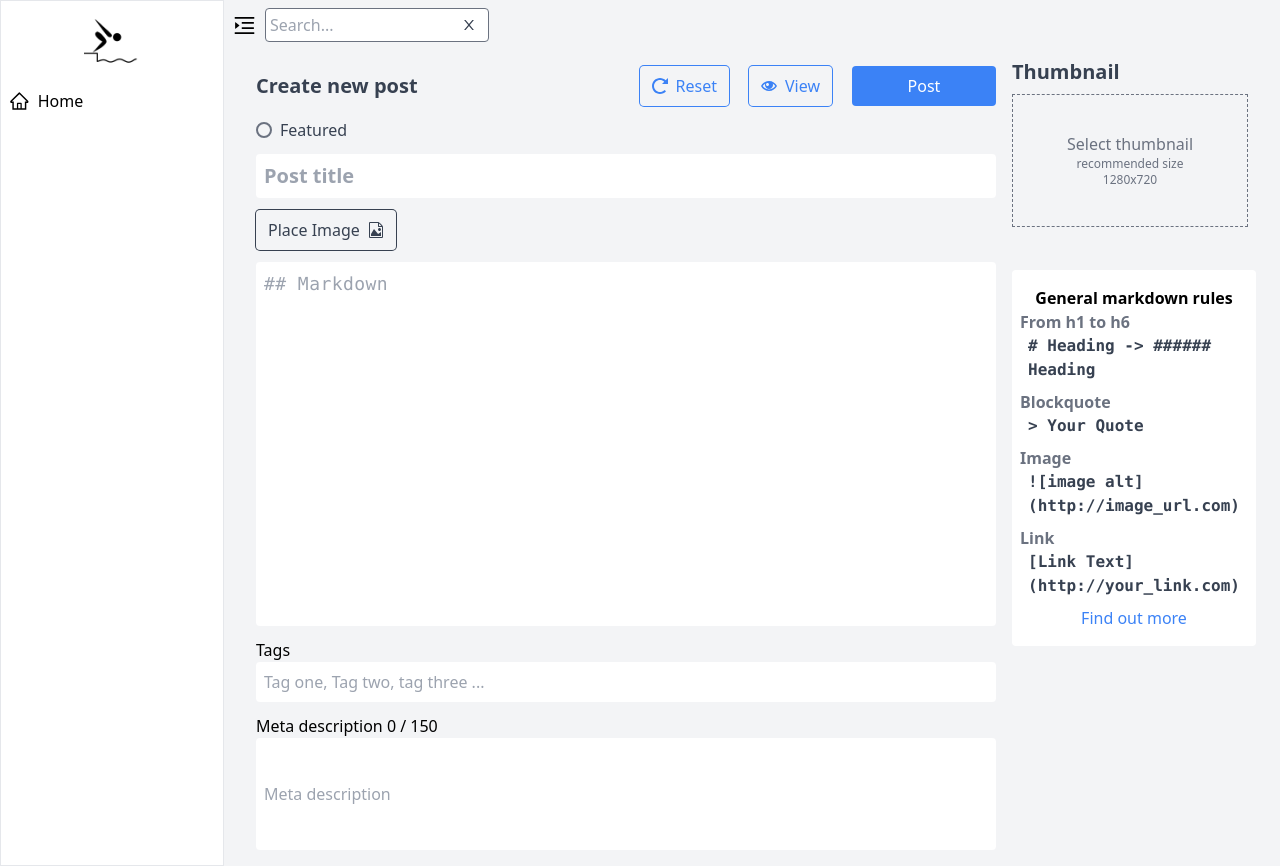
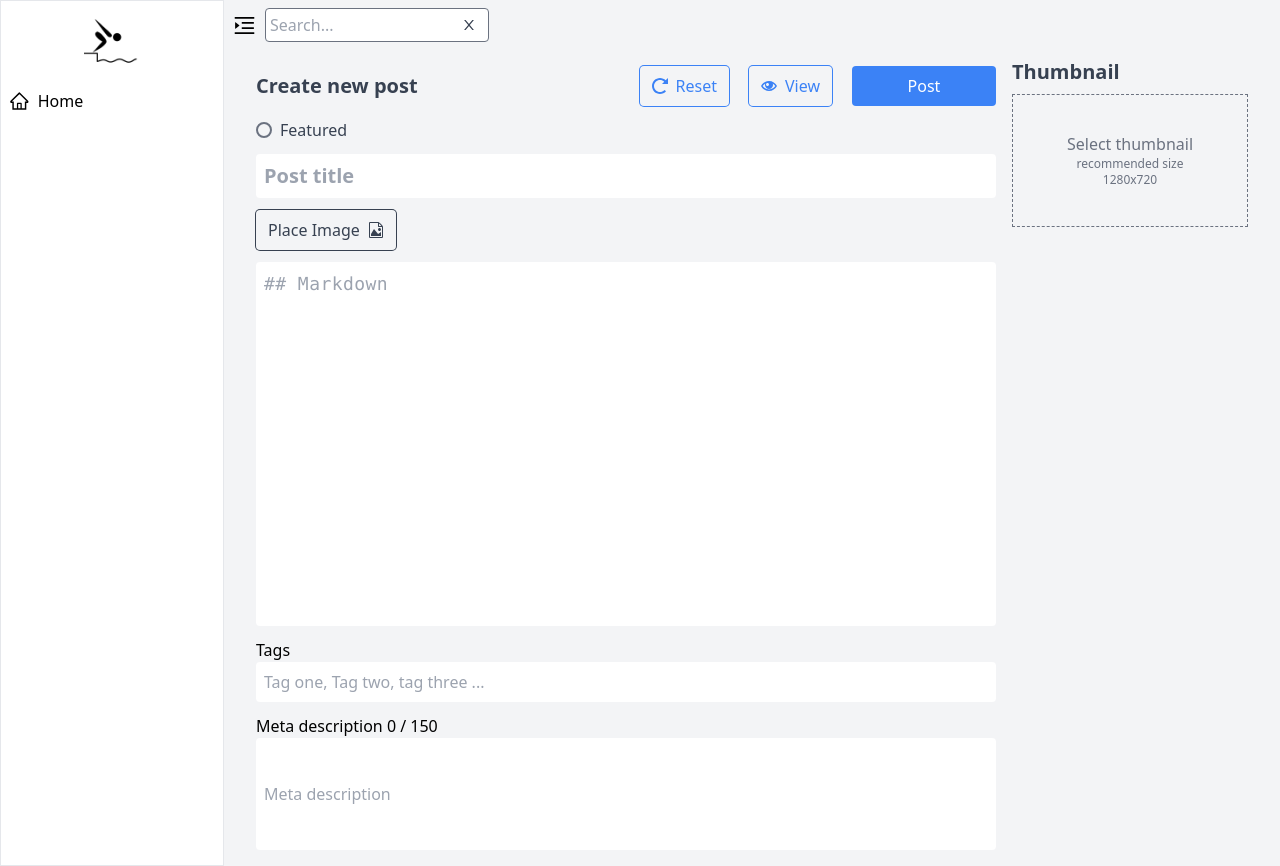
Before and after one commit to Lyonsmasawa/blog-r, a React (Vite) app in the folder admin/: page /create-post in a window 1280 px wide. Built offline with nearby package versions, Linux system fonts and the light colour scheme.

Commit message:
finish post creation layout

```diff
--- a/admin/src/components/CreatePost.jsx
+++ b/admin/src/components/CreatePost.jsx
@@ -1,9 +1,41 @@
-import PostForm from "./PostForm";
+import { useNavigate } from "react-router-dom";
+import { createPost } from "../api/post";
+import { useNotification } from "../context/NoificationProvider";
+import PostForm, { defaultPost } from "./PostForm";
+import { useEffect, useState } from "react";
 
 const CreatePost = () => {
+  const { updateNotification } = useNotification();
+  const [busy, setBusy] = useState(false);
+  const [clear, setClear] = useState(false);
+  const navigate = useNavigate();
+  const [postInfo, setPostInfo] = useState(null);
+
+  const handleSubmit = async (data) => {
+    setBusy(true);
+    const { error, post } = await createPost(data);
+    setBusy(false);
+    if (error) return updateNotification("error", error);
+    setClear(true);
+    navigate(`/update-post/${post.slug}`);
+  };
+
+  useEffect(() => {
+    const result = localStorage.getItem("blogPost");
+    if (!result) return;
+
+    const oldPost = JSON.parse(result);
+    setPostInfo({ ...defaultPost, ...oldPost });
+  }, []);
   return (
     <div>
-      <PostForm />
+      <PostForm
+        onSubmit={handleSubmit}
+        initialPost={postInfo}
+        postBtnTitle="Post"
+        busy={busy}
+        resetAfterSubmit={clear}
+      />
     </div>
   );
 };
--- /dev/null
+++ b/admin/src/components/DeviceView.jsx
@@ -0,0 +1,38 @@
+import React from "react";
+import Markdown from "markdown-to-jsx";
+
+const DeviceView = ({
+  visible,
+  thumbnail,
+  title,
+  tags,
+  meta,
+  content,
+  onClose,
+}) => {
+  if (!visible) return null;
+
+  const handleClick = (e) => {
+    if (e.target.id === "container") onClose();
+  };
+
+  return (
+    <div
+      id="container"
+      onClick={handleClick}
+      className="bg-gray-500 bg-opacity-50  fixed inset-0 backdrop-blur-sm flex justify-center items-center"
+    >
+      <div className="bg-white w-device-width h-device-height rounded overflow-auto">
+        <img src={thumbnail} alt="" className="aspect-video" />
+        <div className="px-2">
+          <h1 className="font-semibold text-gray-700 py-2 text-xl ">{title}</h1>
+          <div className="prose prose-sm ">
+            <Markdown>{content}</Markdown>
+          </div>
+        </div>
+      </div>
+    </div>
+  );
+};
+
+export default DeviceView;
--- /dev/null
+++ b/admin/src/components/MarkDownHint.jsx
@@ -0,0 +1,47 @@
+import React, { useEffect, useRef } from "react";
+
+export const MarkDownHint = () => {
+  const containerRef = useRef();
+
+  const mdRules = [
+    { title: "From h1 to h6", rule: "# Heading -> ###### Heading" },
+    { title: "Blockquote", rule: "> Your Quote" },
+    { title: "Image", rule: "![image alt](http://image_url.com)" },
+    { title: "Link", rule: "[Link Text](http://your_link.com)" },
+  ];
+
+  useEffect(() => {
+    containerRef.current?.classList.remove("-translate-y-5", "opacity-0");
+    containerRef.current?.classList.add("translate-y-0", "opacity-1");
+  }, []);
+
+  return (
+    <div
+      ref={containerRef}
+      className="bg-white rounded px-2 py-4 -translate-y-5 opacity-0 transition duration-300"
+    >
+      <h1 className="font-semibold text-center ">General markdown rules</h1>
+      <ul className="space-y-2">
+        {mdRules?.map(({ title, rule }) => {
+          return (
+            <li key={title}>
+              <p className="font-semibold text-gray-500">{title}</p>
+              <p className="font-semibold text-gray-700 pl-2 font-mono">
+                {rule}
+              </p>
+            </li>
+          );
+        })}
+        <li className="text-center text-blue-500">
+          <a
+            href="https://www.markdownguide.org/basic-syntax/"
+            target="_blank"
+            rel="noreferrer"
+          >
+            Find out more
+          </a>
+        </li>
+      </ul>
+    </div>
+  );
+};
--- a/admin/src/components/NotFound.jsx
+++ b/admin/src/components/NotFound.jsx
@@ -2,7 +2,7 @@ import React from 'react'
 
 const NotFound = () => {
   return (
-    <div>NotFound</div>
+    <h1 className='font-bold text-6xl text-center text-gray-300 mt-10'>NotFound</h1>
   )
 }
 
--- a/admin/src/components/PostForm.jsx
+++ b/admin/src/components/PostForm.jsx
@@ -1,4 +1,4 @@
-import { useState } from "react";
+import { useEffect, useState } from "react";
 import {
   ImSpinner11,
   ImEye,
@@ -7,15 +7,10 @@ import {
 } from "react-icons/im";
 import { uploadImage } from "../api/post";
 import { useNotification } from "../context/NoificationProvider";
+import { MarkDownHint } from "./MarkDownHint";
+import DeviceView from "./DeviceView";
 
-const mdRules = [
-  { title: "From h1 to h6", rule: "# Heading -> ###### Heading" },
-  { title: "Blockquote", rule: "> Your Quote" },
-  { title: "Image", rule: "![image alt](http://image_url.com)" },
-  { title: "Link", rule: "[Link Text](http://your_link.com)" },
-];
-
-const defaultPost = {
+export const defaultPost = {
   title: "",
   thumbnail: "",
   featured: false,
@@ -24,15 +19,32 @@ const defaultPost = {
   content: "",
 };
 
-const PostForm = () => {
+const PostForm = ({
+  onSubmit,
+  initialPost,
+  busy,
+  postBtnTitle,
+  resetAfterSubmit,
+}) => {
   const [postInfo, setPostInfo] = useState({ ...defaultPost });
   const { title, featured, tags, meta, content } = postInfo;
   const [imageUrlToCopy, setImageUrlToCopy] = useState("");
   const [imageUploading, setImageUploading] = useState(false);
-
+  const [displayHint, setDisplayHint] = useState(false);
+  const [showDeviceView, setShowDeviceView] = useState(false);
   const [selectedImageUrl, setSelectedImageUrl] = useState("");
 
   const { updateNotification } = useNotification();
+
+  useEffect(() => {
+    if (initialPost) {
+      setPostInfo({ ...initialPost });
+      setSelectedImageUrl(initialPost?.thumbnail);
+    }
+    return () => {
+      if (resetAfterSubmit) resetForm();
+    };
+  }, [initialPost, resetAfterSubmit]);
 
   const handleChange = ({ target }) => {
     const { value, name, checked } = target;
@@ -42,7 +54,7 @@ const PostForm = () => {
       if (!file.type.includes("image")) {
         return alert("this is not an image!");
       }
-      setPostInfo({ ...postInfo, thumbnail: value });
+      setPostInfo({ ...postInfo, thumbnail: file });
       return setSelectedImageUrl(URL.createObjectURL(file));
     }
     if (name === "featured") {
@@ -55,7 +67,7 @@ const PostForm = () => {
 
     if (name === "tags") {
       const newTags = tags.split(",");
-      if (newTags.length > 4)
+      if (newTags?.length > 4)
         updateNotification("warning", "only first 4 tags will be included!");
     }
 
@@ -82,7 +94,7 @@ const PostForm = () => {
     formData.append("image", file);
     const { error, image } = await uploadImage(formData);
     setImageUploading(false);
-    if (error) return console.log(error);
+    if (error) return updateNotification("error", error);
     setImageUrlToCopy(image);
   };
 
@@ -91,8 +103,45 @@ const PostForm = () => {
     navigator.clipboard.writeText(textToCopy);
   };
 
+  const handleSubmit = (e) => {
+    e.preventDefault();
+    const { title, featured, tags, meta, content } = postInfo;
+
+    if (!title.trim()) updateNotification("error", "Title is missing!");
+    if (!content.trim()) updateNotification("error", "Content is missing!");
+    if (!tags.trim()) updateNotification("error", "Tags are missing!");
+    if (!meta.trim())
+      updateNotification("error", "Meta description is missing!");
+
+    const slug = title
+      .toLowerCase()
+      .replace(/[^a-zA-Z]/g, " ") //replace any special character
+      .split(" ")
+      .filter((item) => item.trim())
+      .join("-");
+
+    const newTags = tags
+      .split(",")
+      .map((item) => item.trim())
+      .splice(0, 4);
+
+    const formData = new FormData();
+    const finalPost = { ...postInfo, tags: JSON.stringify(newTags), slug };
+    for (let key in finalPost) {
+      formData.append(key, finalPost[key]);
+    }
+
+    onSubmit(formData);
+  };
+
+  const resetForm = () => {
+    setPostInfo({ ...defaultPost });
+    localStorage.removeItem("blogPost");
+  };
+
   return (
-    <form className="p-2 flex">
+    <>
+      <form className="p-2 flex" onSubmit={handleSubmit}>
         <div className="w-9/12 h-screen space-y-3 p-2 flex flex-col">
           <div className="flex justify-between items-center">
             <h1 className="text-xl font-semibold text-gray-700">
@@ -101,6 +150,7 @@ const PostForm = () => {
 
             <div className="flex items-center space-x-5">
               <button
+                onClick={resetForm}
                 type="button"
                 className="flex items-center space-x-2 px-3 ring-1 text-blue-500 hover:text-white hover:bg-blue-500 transition ring-blue-500 rounded h-10 "
               >
@@ -109,22 +159,25 @@ const PostForm = () => {
               </button>
               <button
                 type="button"
+                onClick={() => setShowDeviceView(true)}
                 className="flex items-center space-x-2 px-3 ring-1 text-blue-500 hover:text-white hover:bg-blue-500 transition ring-blue-500 rounded h-10 "
               >
                 <ImEye />
                 <span>View</span>
               </button>
-            <button
-              type="button"
-              className="px-5 hover:ring-1 bg-blue-500 text-white hover:text-blue-500 hover:bg-transparent transition hover:ring-blue-500 rounded h-10 w-36"
-            >
-              Post
+              <button className="px-5 hover:ring-1 bg-blue-500 text-white hover:text-blue-500 hover:bg-transparent transition hover:ring-blue-500 rounded h-10 w-36">
+                {!busy ? (
+                  postBtnTitle
+                ) : (
+                  <ImSpinner11 className="animate-spin mx-auto text-xl" />
+                )}
               </button>
             </div>
           </div>
           <div className="flex">
             <input
               id="featured"
+              value={featured}
               name="featured"
               onChange={handleChange}
               type="checkbox"
@@ -147,6 +200,7 @@ const PostForm = () => {
           <input
             type="text"
             name="title"
+            onFocus={() => setDisplayHint(false)}
             onChange={handleChange}
             value={title}
             className="text-xl outline-none focus:ring-1 rounded p-2 w-full font-semibold"
@@ -199,6 +253,7 @@ const PostForm = () => {
             name="content"
             onChange={handleChange}
             value={content}
+            onFocus={() => setDisplayHint(true)}
             className="resize-none font-mono tracking-wide text-lg  outline-none focus:ring-1 rounded p-2 w-full flex-1"
             placeholder="## Markdown"
           ></textarea>
@@ -232,7 +287,9 @@ const PostForm = () => {
           </div>
         </div>
         <div className="w-1/4 px-2 relative">
-        <h1 className="text-xl font-semibold text-gray-700 mb-2">Thumbnail</h1>
+          <h1 className="text-xl font-semibold text-gray-700 mb-2">
+            Thumbnail
+          </h1>
           {selectedImageUrl ? (
             <img
               src={selectedImageUrl}
@@ -257,32 +314,19 @@ const PostForm = () => {
               </label>
             </div>
           )}
-        <div className="bg-white absolute top-1/2 -translate-y-1/2 px-2 py-4 rounded ">
-          <h1 className="font-semibold text-center ">General markdown rules</h1>
-          <ul className="space-y-2">
-            {mdRules?.map(({ title, rule }) => {
-              return (
-                <li key={title}>
-                  <p className="font-semibold text-gray-500">{title}</p>
-                  <p className="font-semibold text-gray-700 pl-2 font-mono">
-                    {rule}
-                  </p>
-                </li>
-              );
-            })}
-            <li className="text-center text-blue-500">
-              <a
-                href="https://www.markdownguide.org/basic-syntax/"
-                target="_blank"
-                rel="noreferrer"
-              >
-                Find out more
-              </a>
-            </li>
-          </ul>
+          <div className="absolute top-1/2 -translate-y-1/2 px-2 py-4">
+            {displayHint && <MarkDownHint />}
           </div>
         </div>
       </form>
+      <DeviceView
+        title={title}
+        thumbnail={selectedImageUrl}
+        content={content}
+        visible={showDeviceView}
+        onClose={() => setShowDeviceView(false)}
+      />
+    </>
   );
 };
 
--- a/admin/src/components/SearchForm.jsx
+++ b/admin/src/components/SearchForm.jsx
@@ -17,9 +17,8 @@ const SearchForm = () => {
     setQuery("");
   };
   const handleKeyDown = (e) => {
-    if (e.key == "Escape") {
+    if (e.key === "Escape") {
       resetSearch();
-      setQuery("");
     }
   };
 
--- a/admin/src/components/UpdatePost.jsx
+++ b/admin/src/components/UpdatePost.jsx
@@ -1,9 +1,51 @@
+import { useNavigate, useParams } from "react-router-dom";
 import PostForm from "./PostForm";
+import { useEffect, useState } from "react";
+import { getPost, updatePost } from "../api/post";
+import { useNotification } from "../context/NoificationProvider";
+import NotFound from "./NotFound";
 
 const UpdatePost = () => {
+  const { updateNotification } = useNotification();
+  const { slug } = useParams();
+  const [postInfo, setPostInfo] = useState(null);
+  const [notFound, setNotFound] = useState(false);
+  const [busy, setBusy] = useState(false);
+
+  const handleSubmit = async (data) => {
+    setBusy(true);
+    const { error, post } = await updatePost(postInfo.id, data);
+    setBusy(false);
+    if (error) return updateNotification("error", error);
+
+    setPostInfo({ ...post, tags: post.tags?.join(", ") });
+  };
+
+  const fetchPost = async () => {
+    const { error, post } = await getPost(slug);
+    if (error) {
+      setNotFound(true);
+      return updateNotification("error", error);
+    }
+    console.log(post);
+    setPostInfo({ ...post, tags: post.tags?.join(", ") });
+  };
+
+  useEffect(() => {
+    fetchPost();
+  }, []);
+
+  if (notFound) return <NotFound />;
+
   return (
     <div>
-      <PostForm />
+      <PostForm
+        onSubmit={handleSubmit}
+        initialPost={postInfo}
+        postBtnTitle="Update"
+        busy={busy}
+        resetAfterSubmit
+      />
     </div>
   );
 };
```
Also changed, not shown: admin/src/components/Home.jsx (+7 -4 lines). Lines whose indentation alone changed are shown as unchanged.
